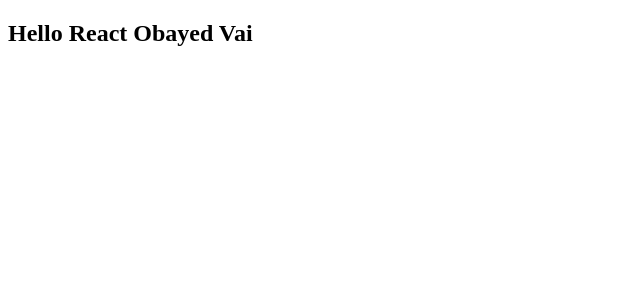
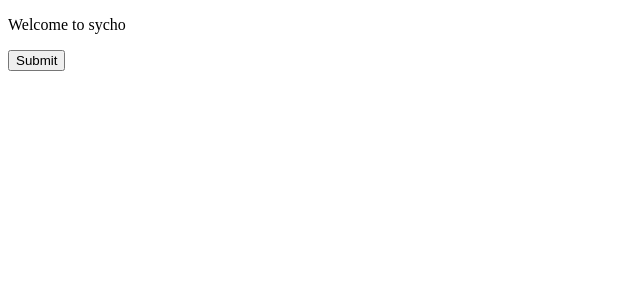
Before and after one commit to obaydullaa/sycho-frontend, a React (Create React App) app: page / in a window 1280 px wide. Shown: the top 300 px of the page, without its empty margins (0-640 px from the left). Built offline with nearby package versions, Linux system fonts and the light colour scheme.

Commit message:
Test button Added

```diff
--- a/src/App.js
+++ b/src/App.js
@@ -3,7 +3,8 @@
 function App() {
   return (
       <>
-        <h2>Hello React Obayed Vai</h2>
+        <p>Welcome to sycho</p>
+        <button>Submit</button>
       </>
   );
 }
```
